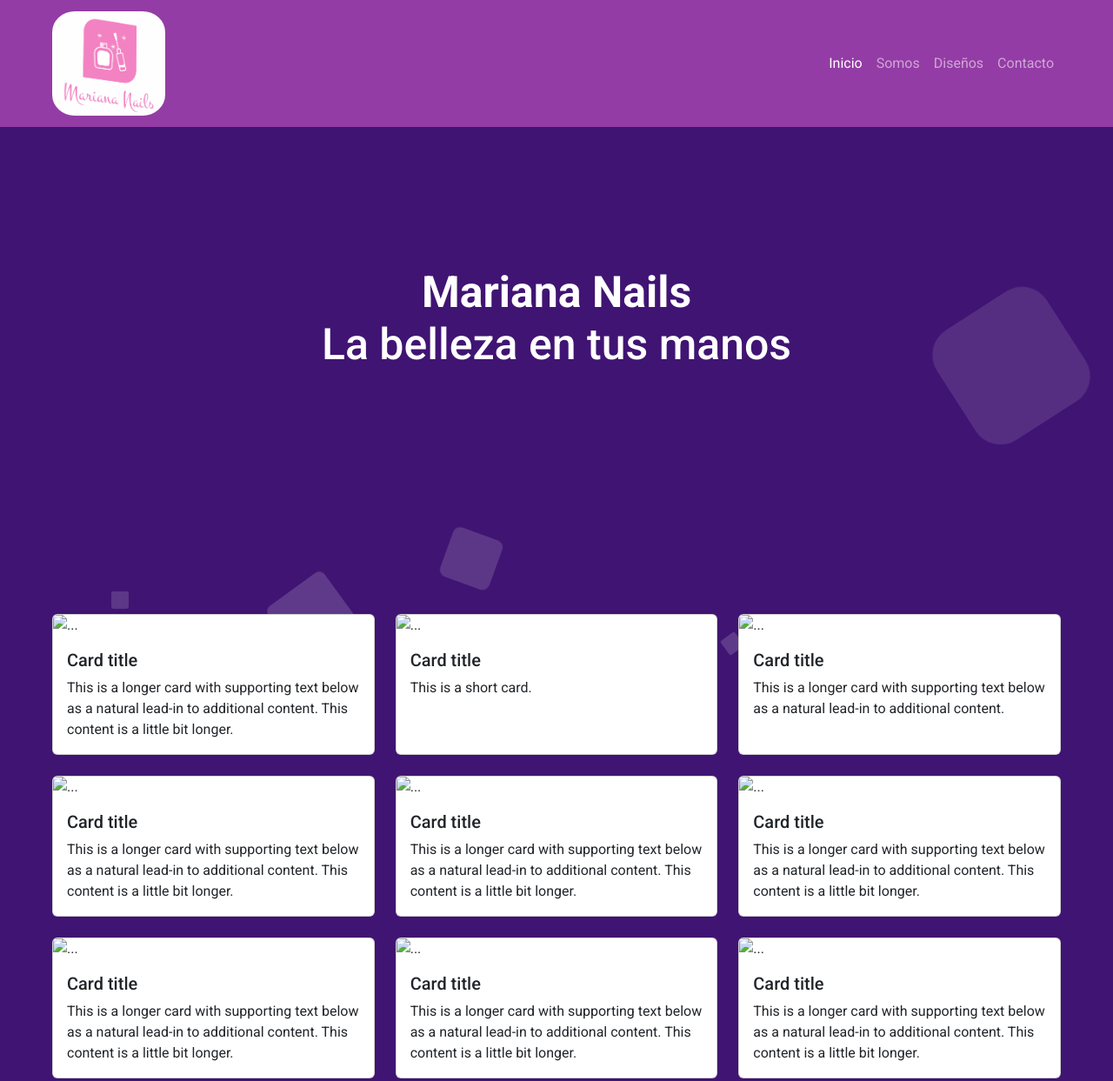
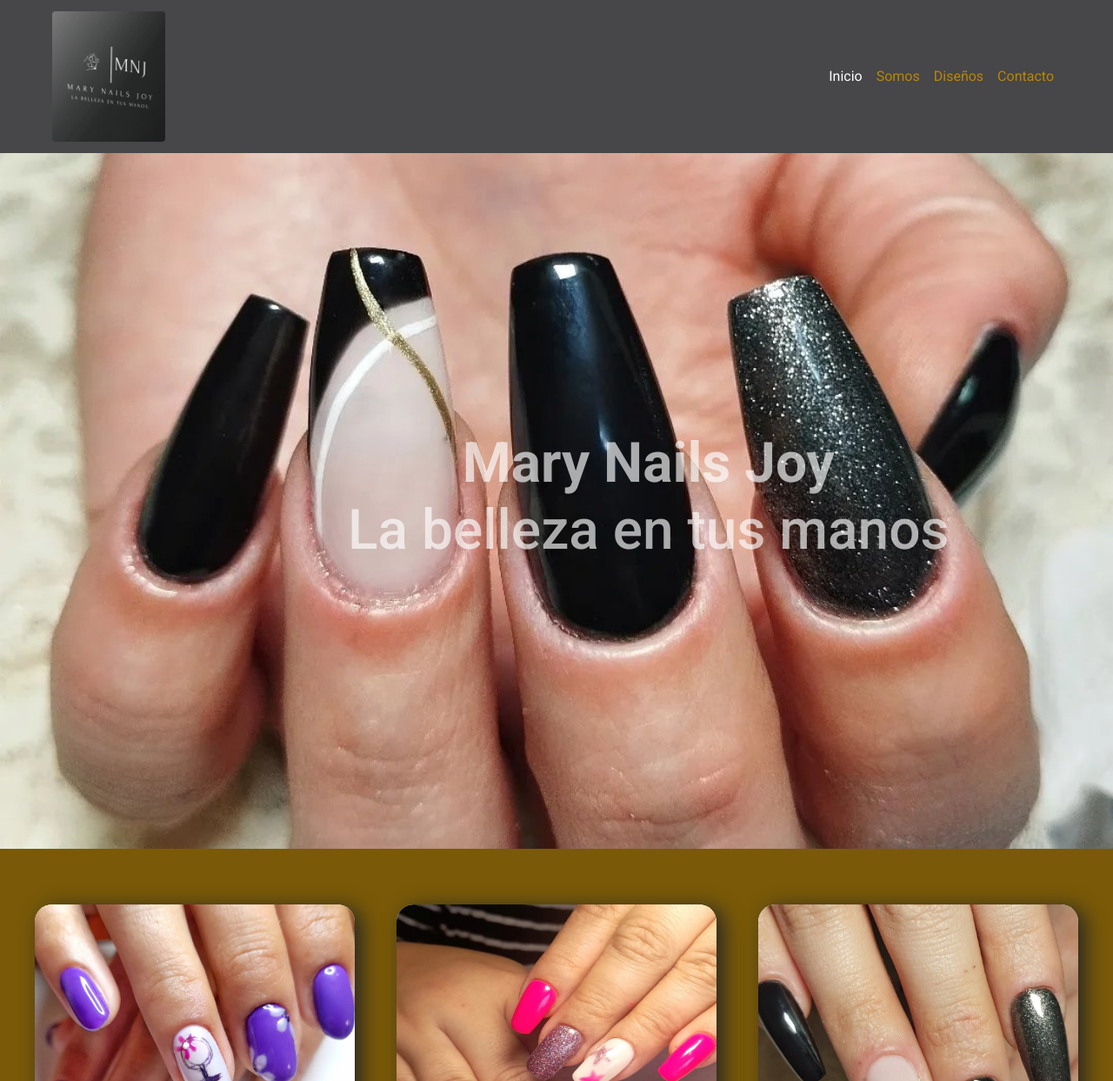
Before and after one commit to vriquelmefe/mariana-nails, a plain HTML site: page index.html in a window 1280 px wide. Shown: the top 1243 px of the page at 87% size. Drawn offline with nearby package versions, Linux system fonts and the light colour scheme.

Commit message:
fix colores, imagenes

```diff
--- a/assets/css/style.css
+++ b/assets/css/style.css
@@ -4,146 +4,78 @@
   font-family: "Roboto", sans-serif;
 }
 .bg-nav{
-  background-color: rgb(148, 60, 165);
+  background-color:  #474648;
+}
+.nav-link{
+  color: darkgoldenrod;
+
 }
 .logo{
-  height: 15vh;
-  border-radius: 20%;
+  height: 150px;
+  border-radius: 4px;
+}
+.row{
+  margin: 0;
 }
 .context {
   width: 100%;
   height: 50vh;
-  margin-top: 20vh;
+  background-image: url(../img/386542640_10230950809534464_5246225095972623767_n.jpg);
+  background-size: cover;
+  background-position: center;
+  position: relative;
+  display: flex;
+  align-items: center;
 
 }
 
 .context h1{
   text-align: center;
   color: #fff;
-  font-size: 50px;
-}
-
-
-.area{
-  background: #401473;
-  background: -webkit-linear-gradient(to left, #8f94fb, #4e54c8);
-  width: 100%;
-  height:100vh;
-
+  font-size: 2em;
+  transform: translateY(-5vh);
+  opacity: 65%;
 
 }
+@media (min-width: 576px) {
+  .context {
+    height: 100vh;
+    position: relative;
+    display: flex;
+    align-items: center;
 
-.circles{
-  position: absolute;
-  top: 0;
-  left: 0;
+  }
+  .context h1{
+    text-align: center;
+    color: #fff;
+    font-size: 4em;
+    transform: translateY(21vh);
+    transform: translateX(50vh);
+    opacity: 65%;
+
+  }
+ }
+
+.card{
+  box-shadow: 8px 4px 25px rgb(38, 38, 37);
+  border: none;
+  border-radius: 20px;
+}
+.card-img-top{
   width: 100%;
-  height: 100%;
-  overflow: hidden;
+  height: 70%;
+  border-top-left-radius: 20px;
+  border-top-right-radius: 20px;
 }
-
-.circles li{
-  position: absolute;
-  display: block;
-  list-style: none;
-  width: 20px;
-  height: 20px;
-  background: rgba(255, 255, 255, 0.2);
-  animation: animate 25s linear infinite;
-  bottom: -150px;
+.footer{
+  background-color: #474648;
+  color: #fff;
+  margin: 0;
+  height: 35vh;
+}
+.area{
+  background-color:  rgb(122, 90, 8);
+  width: 100%;
+  height:100%;
 
 }
-
-.circles li:nth-child(1){
-  left: 25%;
-  width: 80px;
-  height: 80px;
-  animation-delay: 0s;
-}
-
-
-.circles li:nth-child(2){
-  left: 10%;
-  width: 20px;
-  height: 20px;
-  animation-delay: 2s;
-  animation-duration: 12s;
-}
-
-.circles li:nth-child(3){
-  left: 70%;
-  width: 20px;
-  height: 20px;
-  animation-delay: 4s;
-}
-
-.circles li:nth-child(4){
-  left: 40%;
-  width: 60px;
-  height: 60px;
-  animation-delay: 0s;
-  animation-duration: 18s;
-}
-
-.circles li:nth-child(5){
-  left: 65%;
-  width: 20px;
-  height: 20px;
-  animation-delay: 0s;
-}
-
-.circles li:nth-child(6){
-  left: 75%;
-  width: 110px;
-  height: 110px;
-  animation-delay: 3s;
-}
-
-.circles li:nth-child(7){
-  left: 35%;
-  width: 150px;
-  height: 150px;
-  animation-delay: 7s;
-}
-
-.circles li:nth-child(8){
-  left: 50%;
-  width: 25px;
-  height: 25px;
-  animation-delay: 15s;
-  animation-duration: 45s;
-}
-
-.circles li:nth-child(9){
-  left: 20%;
-  width: 15px;
-  height: 15px;
-  animation-delay: 2s;
-  animation-duration: 35s;
-}
-
-.circles li:nth-child(10){
-  left: 85%;
-  width: 150px;
-  height: 150px;
-  animation-delay: 0s;
-  animation-duration: 11s;
-}
-
-
-
-@keyframes animate {
-
-  0%{
-      transform: translateY(0) rotate(0deg);
-      opacity: 1;
-      border-radius: 0;
-  }
-
-  100%{
-      transform: translateY(-1000px) rotate(720deg);
-      opacity: 0;
-      border-radius: 50%;
-  }
-
-}
--- a/index.html
+++ b/index.html
@@ -22,12 +22,13 @@
     ></script>
     <link rel="stylesheet" href="./assets/css/style.css" />
   </head>
-  <body class="area">
+  <body>
+
     <nav class="navbar navbar-expand-lg navbar-dark bg-nav px-5">
       <div class="container-fluid">
         <a class="navbar-brand" href="#"
           ><img
-            src="./assets/img/logo.png"
+            src="./assets/img/logoo.jpeg"
             alt="Logo Mariana Nails"
             class="logo"
         /></a>
@@ -62,29 +63,38 @@
     </nav>
     <header>
       <div class="context">
-        <h1><b>Mariana Nails</b> <br>La belleza en tus manos</h1>
+        <h1><b>Mary Nails Joy</b> <br>La belleza en tus manos</h1>
       </div>
     </header>
-    <section>
-
-
-      <div >
-        <ul class="circles">
-          <li></li>
-          <li></li>
-          <li></li>
-          <li></li>
-          <li></li>
-          <li></li>
-          <li></li>
-          <li></li>
-          <li></li>
-          <li></li>
-        </ul>
+      <section  class="area">
+        <div class=" row row-cols-1 row-cols-md-3 g-5 px-3 py-3 ">
+          <div class="col">
+            <div class="card h-100">
+              <img src="./assets/img/335685806_1672564649847154_2545852134025450472_n.jpg" class="card-img-top" alt="...">
+              <div class="card-body">
+                <h5 class="card-title">Card title</h5>
+                <p class="card-text">This is a longer card with supporting text below as a natural lead-in to additional content. This content is a little bit longer.</p>
               </div>
-    </section>
-    <section >
-      <div class="row row-cols-1 row-cols-md-3 g-4 mx-5">
+            </div>
+          </div>
+          <div class="col">
+            <div class="card h-100">
+              <img src="./assets/img/336305163_1614040345747457_187881746648445552_n.jpg" class="card-img-top" alt="...">
+              <div class="card-body">
+                <h5 class="card-title">Card title</h5>
+                <p class="card-text">This is a short card.</p>
+              </div>
+            </div>
+          </div>
+          <div class="col">
+            <div class="card h-100">
+              <img src="./assets/img/364707132_10230397220415082_9095841965664962112_n.jpg" class="card-img-top" alt="...">
+              <div class="card-body">
+                <h5 class="card-title">Card title</h5>
+                <p class="card-text">This is a longer card with supporting text below as a natural lead-in to additional content.</p>
+              </div>
+            </div>
+          </div>
           <div class="col">
             <div class="card h-100">
               <img src="..." class="card-img-top" alt="...">
@@ -96,25 +106,16 @@
           </div>
           <div class="col">
             <div class="card h-100">
-            <img src="..." class="card-img-top" alt="...">
+              <img src="./assets/img/386542640_10230950809534464_5246225095972623767_n.jpg" class="card-img-top" alt="...">
               <div class="card-body">
                 <h5 class="card-title">Card title</h5>
-              <p class="card-text">This is a short card.</p>
+                <p class="card-text">This is a longer card with supporting text below as a natural lead-in to additional content. This content is a little bit longer.</p>
               </div>
             </div>
           </div>
           <div class="col">
             <div class="card h-100">
-            <img src="..." class="card-img-top" alt="...">
-            <div class="card-body">
-              <h5 class="card-title">Card title</h5>
-              <p class="card-text">This is a longer card with supporting text below as a natural lead-in to additional content.</p>
-            </div>
-          </div>
-        </div>
-        <div class="col">
-          <div class="card h-100">
-            <img src="..." class="card-img-top" alt="...">
+              <img src="./assets/img/387125734_10230950952538039_8528558043349068893_n.jpg" class="card-img-top" alt="...">
               <div class="card-body">
                 <h5 class="card-title">Card title</h5>
                 <p class="card-text">This is a longer card with supporting text below as a natural lead-in to additional content. This content is a little bit longer.</p>
@@ -148,25 +149,35 @@
               </div>
             </div>
           </div>
-        <div class="col">
-          <div class="card h-100">
-            <img src="..." class="card-img-top" alt="...">
-            <div class="card-body">
-              <h5 class="card-title">Card title</h5>
-              <p class="card-text">This is a longer card with supporting text below as a natural lead-in to additional content. This content is a little bit longer.</p>
+
+
+          <!-- <ul class="circles">
+            <li></li>
+            <li></li>
+            <li></li>
+            <li></li>
+            <li></li>
+            <li></li>
+            <li></li>
+            <li></li>
+            <li></li>
+            <li></li>
+          </ul> -->
+        </div>
+
+        <div >
+      </section>
+
+    <footer class="footer container py-4">
+      <div class="row">
+
+        <div class="col-6">
+  <img src="./assets/img/logoo.jpeg" alt="Logo" class="logo">
+        </div>
+        <div class="col-6">
+   redes sociales
         </div>
       </div>
-        </div>
-        <div class="col">
-          <div class="card h-100">
-            <img src="..." class="card-img-top" alt="...">
-            <div class="card-body">
-              <h5 class="card-title">Card title</h5>
-              <p class="card-text">This is a longer card with supporting text below as a natural lead-in to additional content. This content is a little bit longer.</p>
-            </div>
-          </div>
-        </div>
-      </div>
-    </section>
+    </footer>
   </body>
 </html>
```
Also changed, not shown: assets/img/335685806_1672564649847154_2545852134025450472_n.jpg (added), assets/img/336305163_1614040345747457_187881746648445552_n.jpg (added), assets/img/364707132_10230397220415082_9095841965664962112_n.jpg (added), assets/img/386542640_10230950809534464_5246225095972623767_n.jpg (added), assets/img/387125734_10230950952538039_8528558043349068893_n.jpg (added), assets/img/logoo.jpeg (added). Lines whose indentation alone changed are shown as unchanged.
